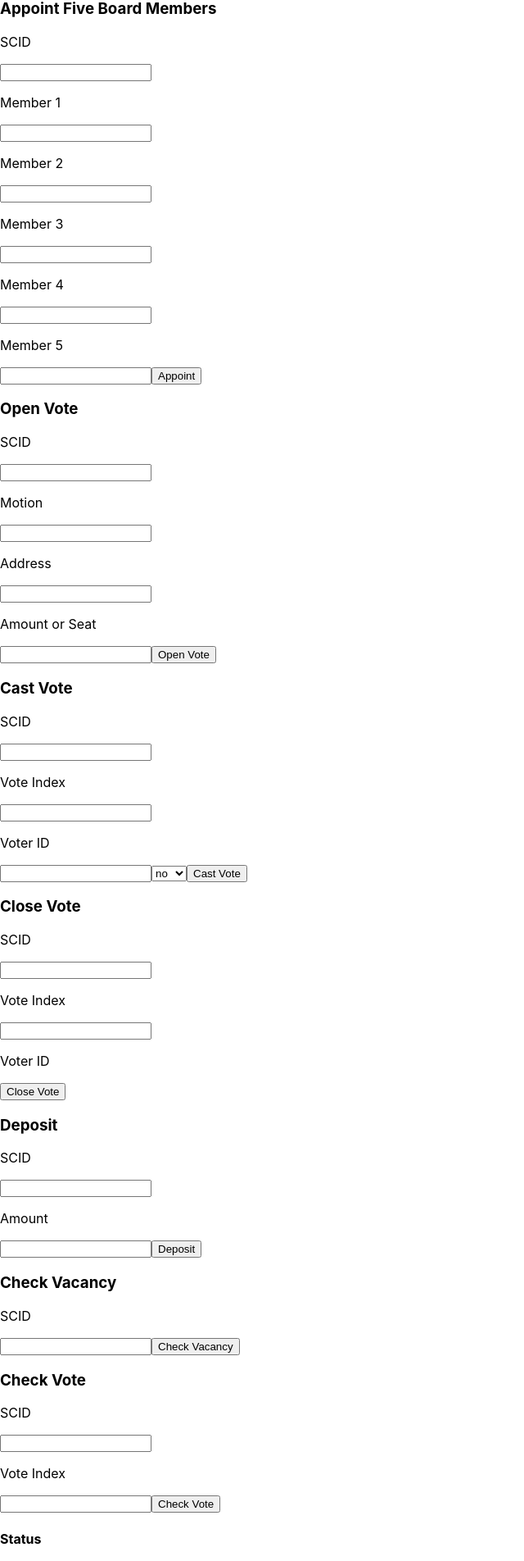
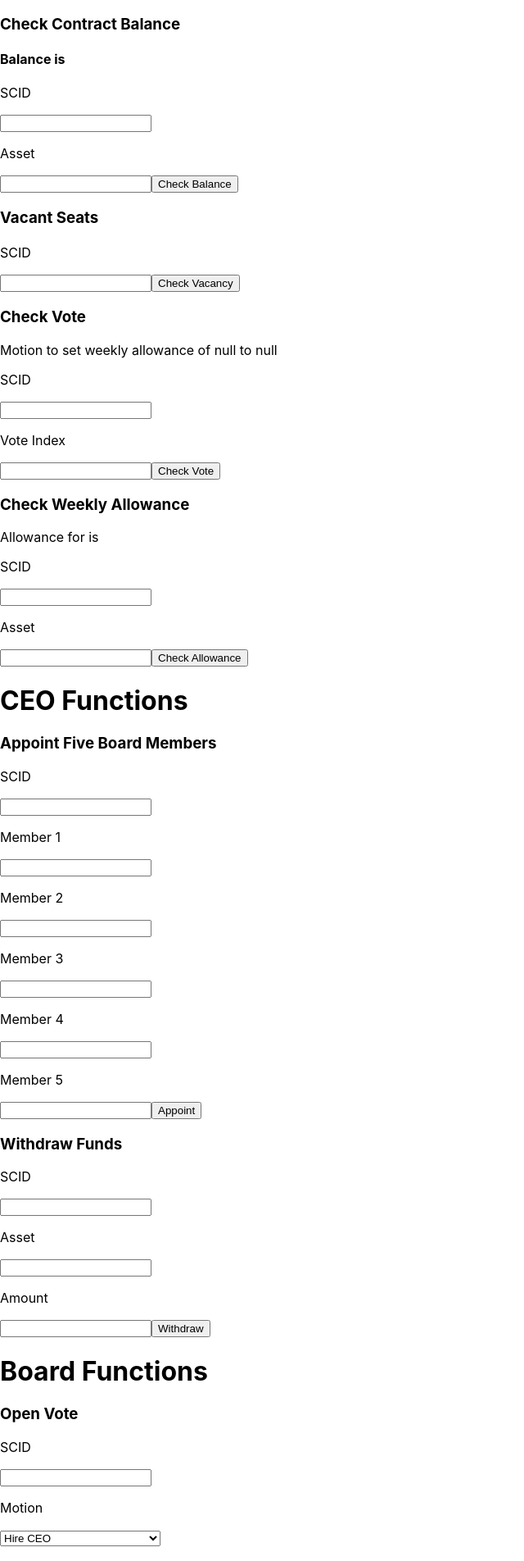
Before and after one commit to apollo5ever/DERO_OAO, a React (Create React App) app: page / in a window 1280 px wide. Shown: the part 64-1968 px from the top of the page at 82% size, without its empty margins (0-640 px from the left). Built offline with nearby package versions, Linux system fonts and the light colour scheme.

Commit message:
added more functionality a made it a little less ugly

```diff
--- a/src/App.js
+++ b/src/App.js
@@ -12,6 +12,10 @@ const App = () => {
   const [AOS, setAOS] = React.useState(null)
   const [address, setAddress] = React.useState(null)
   const [status, setStatus] = React.useState(null)
+  const [assetCheck, setAssetCheck] =React.useState(null)
+  const [allowance, setAllowance] = React.useState(null)
+  const [balance, setBalance] = React.useState(null)
+  const [balanceAsset, setBalanceAsset] = React.useState(null)
 
   const deroBridgeApiRef = React.useRef()
   const [bridgeInitText, setBridgeInitText] = React.useState('')
@@ -72,6 +76,33 @@ const App = () => {
             "datatype": "S",
             "value": event.target.m5.value
         }]
+    }))
+
+    console.log(err)
+    console.log(res)
+  }, [])
+
+  const withdraw = React.useCallback(async (event) => {
+    event.preventDefault();
+    const deroBridgeApi = deroBridgeApiRef.current
+    const [err, res] = await to(deroBridgeApi.wallet('start-transfer', {
+    	"scid": event.target.scid.value,
+    	"ringsize": 2,
+    	"sc_rpc": [{
+    		"name": "entrypoint",
+    		"datatype": "S",
+    		"value": "Withdraw"
+    	},
+        {
+    		"name": "asset",
+    		"datatype": "S",
+    		"value": event.target.asset.value
+    	},
+      {
+    		"name": "amount",
+    		"datatype": "U",
+    		"value": parseInt(event.target.amount.value)
+    	}]
     }))
 
     console.log(err)
@@ -284,17 +315,102 @@ const App = () => {
 
  }, [])
 
+ const checkAllowance = React.useCallback(async (event) => {
+  event.preventDefault();
+ const deroBridgeApi = deroBridgeApiRef.current
+ const [err, res] = await to(deroBridgeApi.daemon('get-sc', {
+         scid:event.target.scid.value,
+         code:false,
+         variables:true
+ }))
+ /* let test= `data`
+ let voteStatus=res */
+ let asset = event.target.asset.value
+
+ let allowance = "weeklyAllowance_" +asset
+ let assetAllowance=res.data.result.stringkeys[allowance]/100000
+
+ setAssetCheck(asset)
+ setAllowance(assetAllowance)
 
 
-//---------------------------------------------------------------------------------------------------------------
+}, [])
+
+
+const checkBalance = React.useCallback(async (event) => {
+  event.preventDefault();
+ const deroBridgeApi = deroBridgeApiRef.current
+ const [err, res] = await to(deroBridgeApi.daemon('get-sc', {
+         scid:event.target.scid.value,
+         code:false,
+         variables:true
+ }))
+ /* let test= `data`
+ let voteStatus=res */
+ let asset = event.target.asset.value
+ let id =0
+ asset === "DERO" ? id = "0000000000000000000000000000000000000000000000000000000000000000" : id = asset
+
+
+ let assetBalance=res.data.result.balances[id]/100000
+
+ setBalance(assetBalance)
+ setBalanceAsset(asset)
+
+
+}, [])
+
+
+
+//----------------------------USER INTERFACE-----------------------------------------------------------------------------------
 
 
   return <div>
+    <h1> General Information </h1>
     <div>{bridgeInitText}</div>
+
+    <h3>Check Contract Balance</h3>
+    <h4>Balance is {balance} {balanceAsset}</h4>
+    <form onSubmit={checkBalance}>
+      <p>SCID</p>
+      <input id="scid" type="text"/>
+      <p>Asset</p>
+      <input id="asset" type="text"/>
+      <button type={"submit"}>Check Balance</button>
+    </form>
+
     <div><h3>Vacant Seats</h3>
     <h4>{vacant}</h4>
+  <form onSubmit={checkVacancy}>
+    <p>SCID</p>
+    <input id="scid" type="text" />
+    <button type={"submit"}>Check Vacancy</button>
+  </form>
     </div>
 
+    <h3> Check Vote</h3>
+  <p> Motion to {type === 0 ? "hire "+ address +" as new CEO": type === 1 ? "fire CEO": type === 2 ? "add "+ address +" as board member "+ AOS : type === 3? "remove " +address +" from seat " +AOS : "set weekly allowance of " +address +" to "+ AOS}
+{status === 0? ": Open" : status === 1 ? ": Passed" : status === 2? ": Rejected": ""}</p>
+  <form onSubmit={checkVote}>
+    <p>SCID</p>
+    <input id="scid" type="text" />
+    <p>Vote Index</p>
+    <input id="index" type="text" />
+    <button type={"submit"}>Check Vote</button>
+  </form>
+
+  <h3> Check Weekly Allowance</h3>
+  <p>Allowance for {assetCheck} is {allowance}</p>
+  <form onSubmit={checkAllowance}>
+    <p>SCID</p>
+    <input id="scid" type="text" />
+    <p>Asset</p>
+    <input id="asset" type="text" />
+    <button type={"submit"}>Check Allowance</button>
+  </form>
+
+
+<h1> CEO Functions </h1>
     <h3> Appoint Five Board Members </h3>
     <form onSubmit={appoint}>
       <p>SCID </p>
@@ -312,16 +428,35 @@ const App = () => {
     	<button type={"submit"}>Appoint</button>
     </form>
 
+    <h3> Withdraw Funds </h3>
+    <form onSubmit={withdraw}>
+      <p>SCID</p>
+      <input id="scid" type="text" />
+      <p>Asset</p>
+      <input id="asset" type="text" />
+      <p>Amount</p>
+      <input id="amount" type="text" />
+      <button type={"submit"}>Withdraw</button>
+    </form>
 
+
+
+    <h1> Board Functions </h1>
     <h3> Open Vote </h3>
     <form onSubmit={openVote}>
       <p>SCID </p>
       <input id="scid" type="text" />
     	<p>Motion </p>
-    	<input id="motion" type="text" />
-    	<p>Address </p>
+      <select id="motion" name="motion">
+        <option value="0">Hire CEO</option>
+        <option value="1">Fire CEO</option>
+        <option value="2">Add Board Member</option>
+        <option value="3">Remove Board Member</option>
+        <option value="4">Set CEO's Weekly Allowance</option>
+        </select>
+    	<p>Asset SCID or CEO Address </p>
     	<input id="address" type="text" />
-    	<p>Amount or Seat </p>
+    	<p>Allowance Amount or Board Seat ID </p>
     	<input id="aos" type="text" />
     	<button type={"submit"}>Open Vote</button>
     </form>
@@ -347,7 +482,6 @@ const App = () => {
       <input id="scid" type="text" />
       <p>Vote Index</p>
       <input id="voteIndex" type="text"/>
-      <p>Voter ID </p>
       <button type={"submit"}>Close Vote</button>
     </form>
 
@@ -363,26 +497,11 @@ const App = () => {
   </form>
 
 
-  <h3> Check Vacancy</h3>
-  <form onSubmit={checkVacancy}>
-    <p>SCID</p>
-    <input id="scid" type="text" />
-    <button type={"submit"}>Check Vacancy</button>
-  </form>
 
-  <h3> Check Vote</h3>
-  <form onSubmit={checkVote}>
-    <p>SCID</p>
-    <input id="scid" type="text" />
-    <p>Vote Index</p>
-    <input id="index" type="text" />
-    <button type={"submit"}>Check Vote</button>
-  </form>
 
-<h4>Status</h4>
-{status === 0? "Open" : status === 1 ? "Motion Passed" : status === 2? "Motion Rejected": ""}
-<h4>Motion</h4>
-<p> Motion to {type === 0 ? "hire "+ address +" as new CEO": type === 1 ? "fire CEO": type === 2 ? "add "+ address +" as board member "+ AOS : type === 3? "remove " +address +" from seat " +AOS : "set weekly allowance of " +address +" to "+ AOS}</p>
+
+
+
 
 
 <h3> Transfer Seat</h3>
@@ -393,7 +512,7 @@ const App = () => {
     <p>Seat ID</p>
     <input id="id" type="text" />
 
-    <p>SAddress</p>
+    <p>Address</p>
     <input id="address" type="text" />
 
     <button type={"submit"}>Transfer Seat</button>
```
